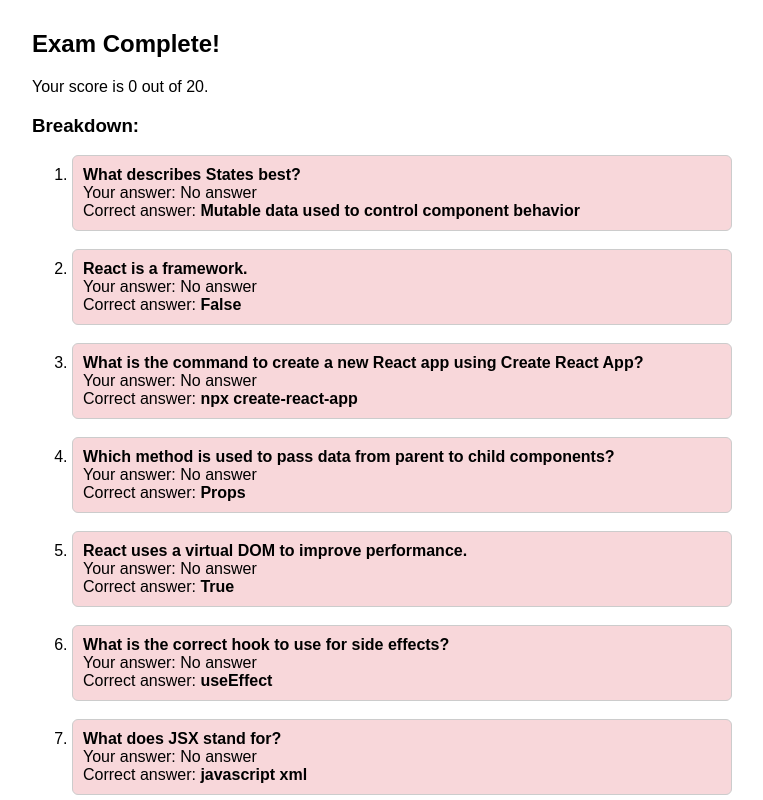
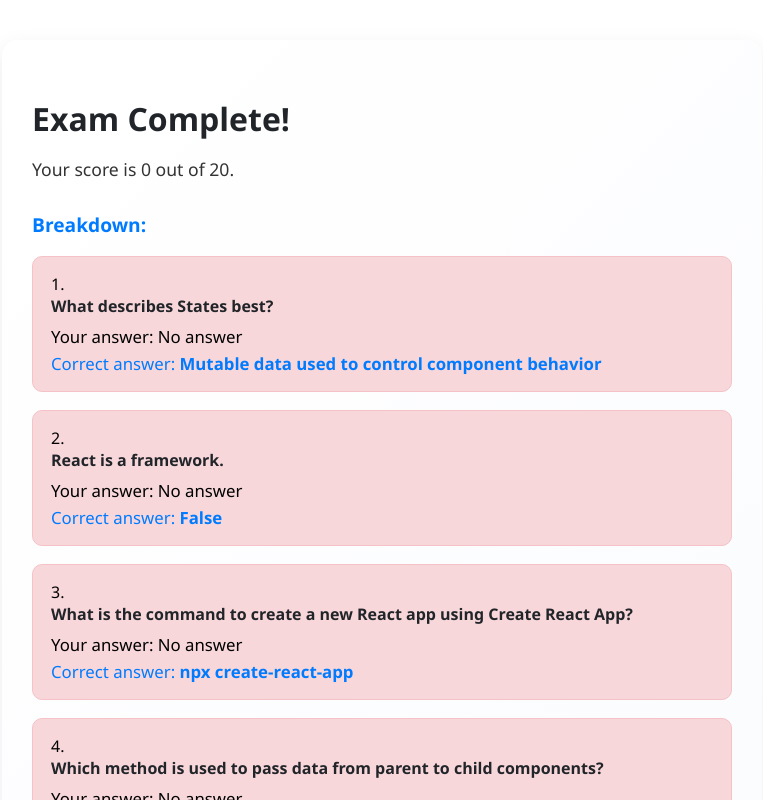
Before and after one commit to nullgarity/ITS122L-EM01-LabExer2, a React (Create React App) app: page /results in a window 1280 px wide. Shown: the top 800 px of the page, without its empty margins (258-1021 px from the left). Built offline with nearby package versions, Linux system fonts and the light colour scheme.

Commit message:
added css for results page

```diff
--- /dev/null
+++ b/src/pages/Results.css
@@ -0,0 +1,88 @@
+.results-container {
+  max-width: 700px;
+  margin: 40px auto;
+  font-family: 'Segoe UI', Tahoma, Geneva, Verdana, sans-serif;
+  background: linear-gradient(135deg, #ffffff, #f3f6fb);
+  padding: 30px;
+  border-radius: 16px;
+  box-shadow: 0 8px 24px rgba(0, 0, 0, 0.08);
+  transition: all 0.3s ease;
+}
+
+.results-container h2 {
+  font-size: 2rem;
+  color: #212529;
+  margin-bottom: 10px;
+  font-weight: 700;
+}
+
+.results-container h3 {
+  font-size: 1.2rem;
+  color: #007bff;
+  margin-top: 30px;
+  margin-bottom: 18px;
+  font-weight: 600;
+}
+
+.results-container p {
+  font-size: 1.1rem;
+  color: #333;
+  margin-bottom: 18px;
+}
+
+.results-breakdown {
+  padding-left: 0;
+  list-style: decimal inside;
+}
+
+.result-item {
+  margin-bottom: 18px;
+  padding: 16px 18px;
+  border: 1px solid #ccd5e0;
+  border-radius: 10px;
+  background: #f1f5ff;
+  transition: background 0.3s;
+}
+
+.result-item.correct {
+  background: #d4edda;
+  border-color: #b7e4c7;
+}
+
+.result-item.incorrect {
+  background: #f8d7da;
+  border-color: #f5c2c7;
+}
+
+.result-question {
+  font-weight: 600;
+  color: #212529;
+  margin-bottom: 8px;
+}
+
+.result-your-answer {
+  margin-bottom: 4px;
+  font-size: 1.05rem;
+}
+
+.result-correct-answer {
+  font-size: 1.05rem;
+  color: #007bff;
+}
+
+.results-container button {
+  background: linear-gradient(to right, #007bff, #0056b3);
+  border: none;
+  color: white;
+  padding: 10px 24px;
+  margin-top: 18px;
+  border-radius: 8px;
+  cursor: pointer;
+  font-size: 1rem;
+  font-weight: 500;
+  transition: background 0.3s;
+}
+
+.results-container button:hover {
+  background: linear-gradient(to right, #0056b3, #004099);
+}
--- a/src/pages/Results.jsx
+++ b/src/pages/Results.jsx
@@ -1,6 +1,7 @@
 import React from 'react';
 import { useLocation, useNavigate } from 'react-router-dom';
 import questions from '../data/react_questions.json';
+import './Results.css';
 
 function Results() {
   const location = useLocation();
@@ -13,13 +14,13 @@
   }
 
   return (
-    <div style={{ maxWidth: '700px', margin: '30px auto', fontFamily: 'Arial, sans-serif' }}>
+    <div className="results-container">
       <h2>Exam Complete!</h2>
       <p>
         Your score is {score} out of {questions.length}.
       </p>
       <h3>Breakdown:</h3>
-      <ol>
+      <ol className="results-breakdown">
         {questions.map((q) => {
           const userAns = answers[q.id];
           const isCorrect =
@@ -29,7 +30,9 @@
 
           let userDisplay = '';
           let correctDisplay = '';
-          let highlightStyle = {};
+          let itemClass = 'result-item';
+          if (isCorrect) itemClass += ' correct';
+          else itemClass += ' incorrect';
 
           if (q.type === 'multiple') {
             userDisplay = userAns ? getChoiceValue(q, userAns) : 'No answer';
@@ -42,21 +45,15 @@
             correctDisplay = q.answer;
           }
 
-          if (isCorrect) {
-            highlightStyle = { background: '#d4edda' }; // greenish for correct
-          } else {
-            highlightStyle = { background: '#f8d7da' }; // reddish for incorrect
-          }
-
           return (
-            <li key={q.id} style={{ marginBottom: '18px', padding: '10px', border: '1px solid #ccc', borderRadius: 6, ...highlightStyle }}>
-              <div style={{ fontWeight: 600 }}>{q.question}</div>
-              <div>
+            <li key={q.id} className={itemClass}>
+              <div className="result-question">{q.question}</div>
+              <div className="result-your-answer">
                 <span>Your answer: </span>
                 <span style={{ fontWeight: isCorrect ? 600 : 400 }}>{userDisplay}</span>
               </div>
               {!isCorrect && (
-                <div>
+                <div className="result-correct-answer">
                   <span>Correct answer: </span>
                   <span style={{ fontWeight: 600 }}>{correctDisplay}</span>
                 </div>
```
